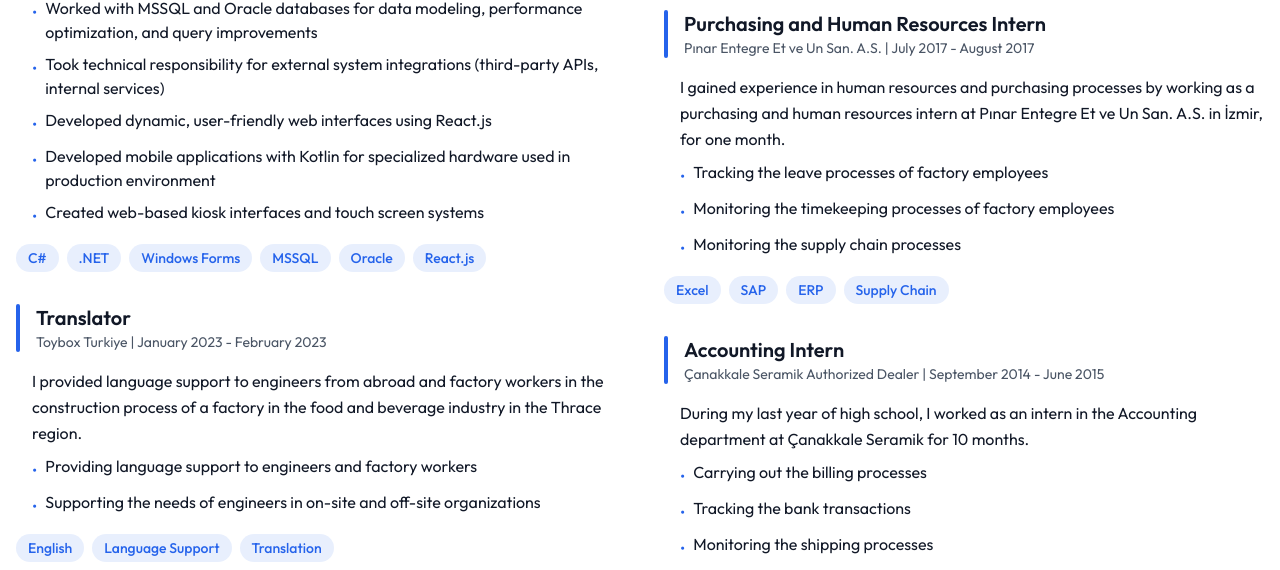
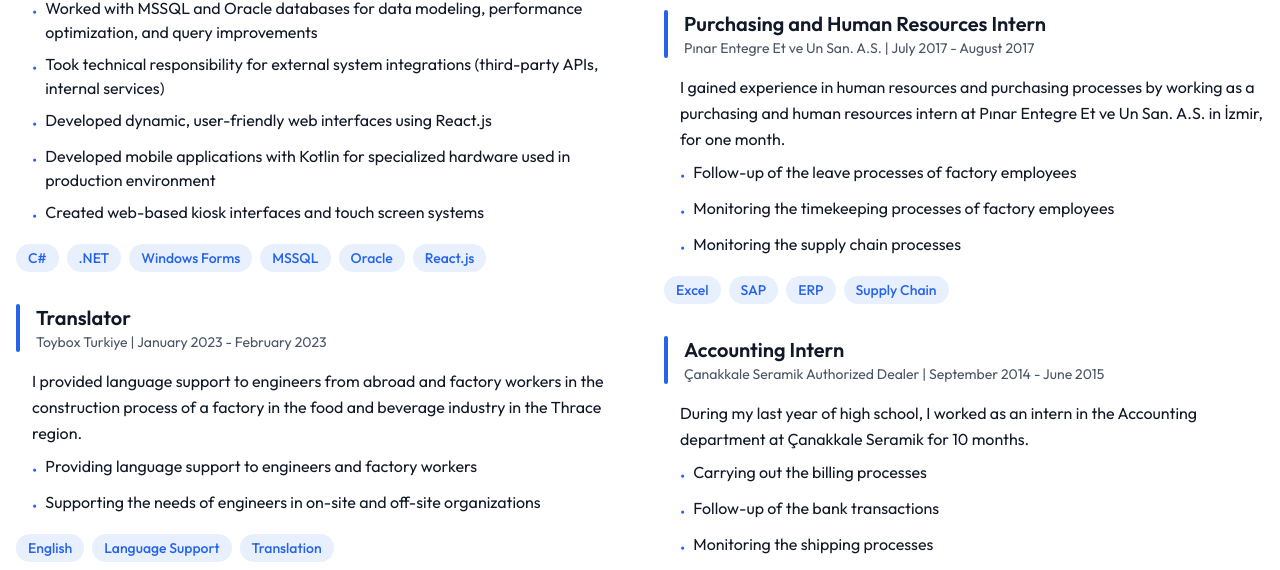
Before and after one commit to melihcengelli/nextjs-personal-web-site, a Next.js app: page /en in a window 1280 px wide. Shown: the part 1952-2522 px from the top of the page. Built offline with nearby package versions, Linux system fonts and the light colour scheme.

Commit message:
The typo has been corrected.

```diff
--- a/app/[lang]/page.tsx
+++ b/app/[lang]/page.tsx
@@ -475,7 +475,7 @@ export default async function Home({
                       <span className="text-[#2563EB] mt-1">•</span>
                       <span className="text-[#111827]">
                         {isEnglish
-                          ? "Tracking the leave processes of factory employees"
+                          ? "Follow-up of the leave processes of factory employees"
                           : "Fabrika çalışanlarının izin süreçlerinin takibi."
                         }
                       </span>
@@ -541,7 +541,7 @@ export default async function Home({
                       <span className="text-[#2563EB] mt-1">•</span>
                       <span className="text-[#111827]">
                         {isEnglish
-                          ? "Tracking the bank transactions"
+                          ? "Follow-up of the bank transactions"
                           : "Banka işlemlerinin takibi."
                         }
                       </span>
```
